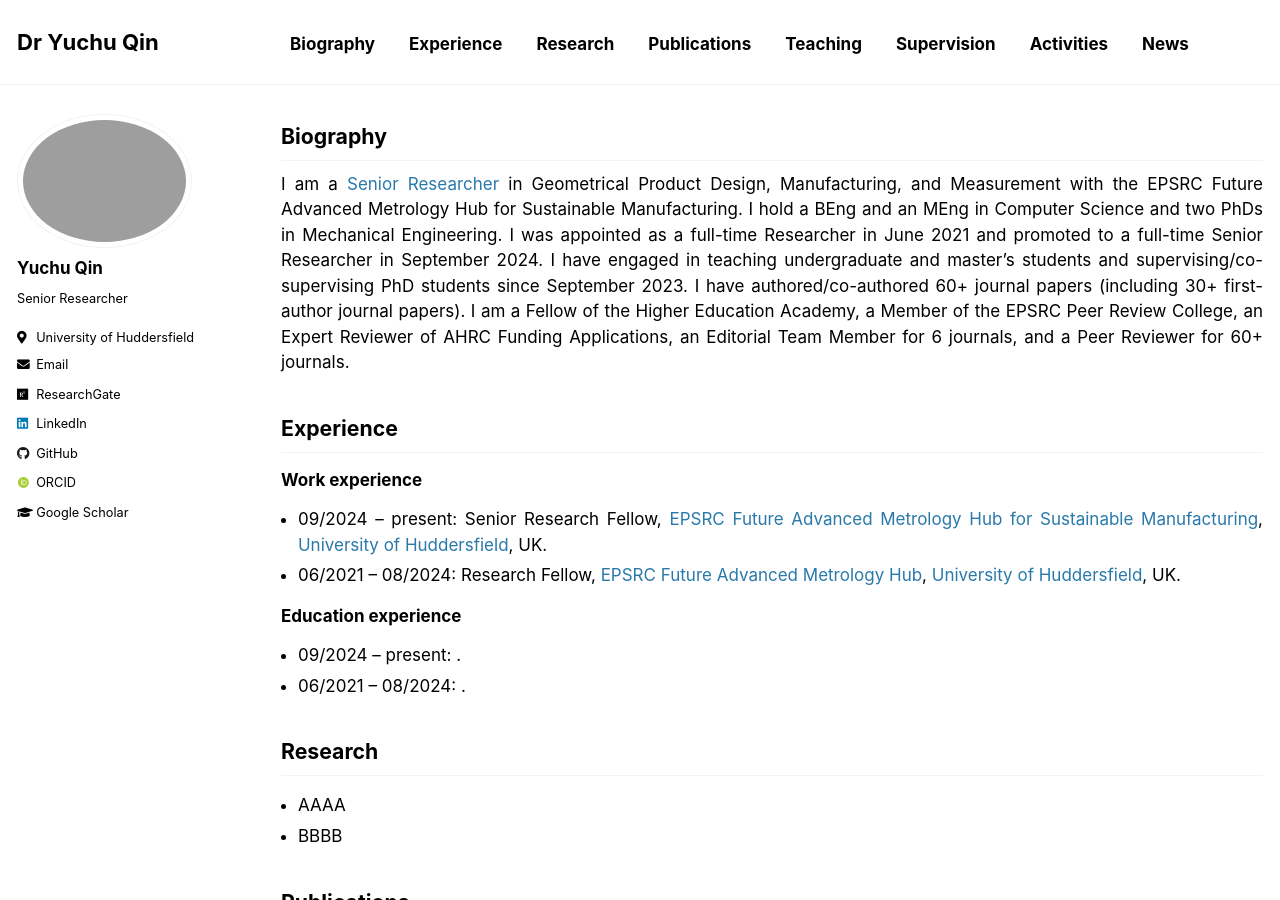
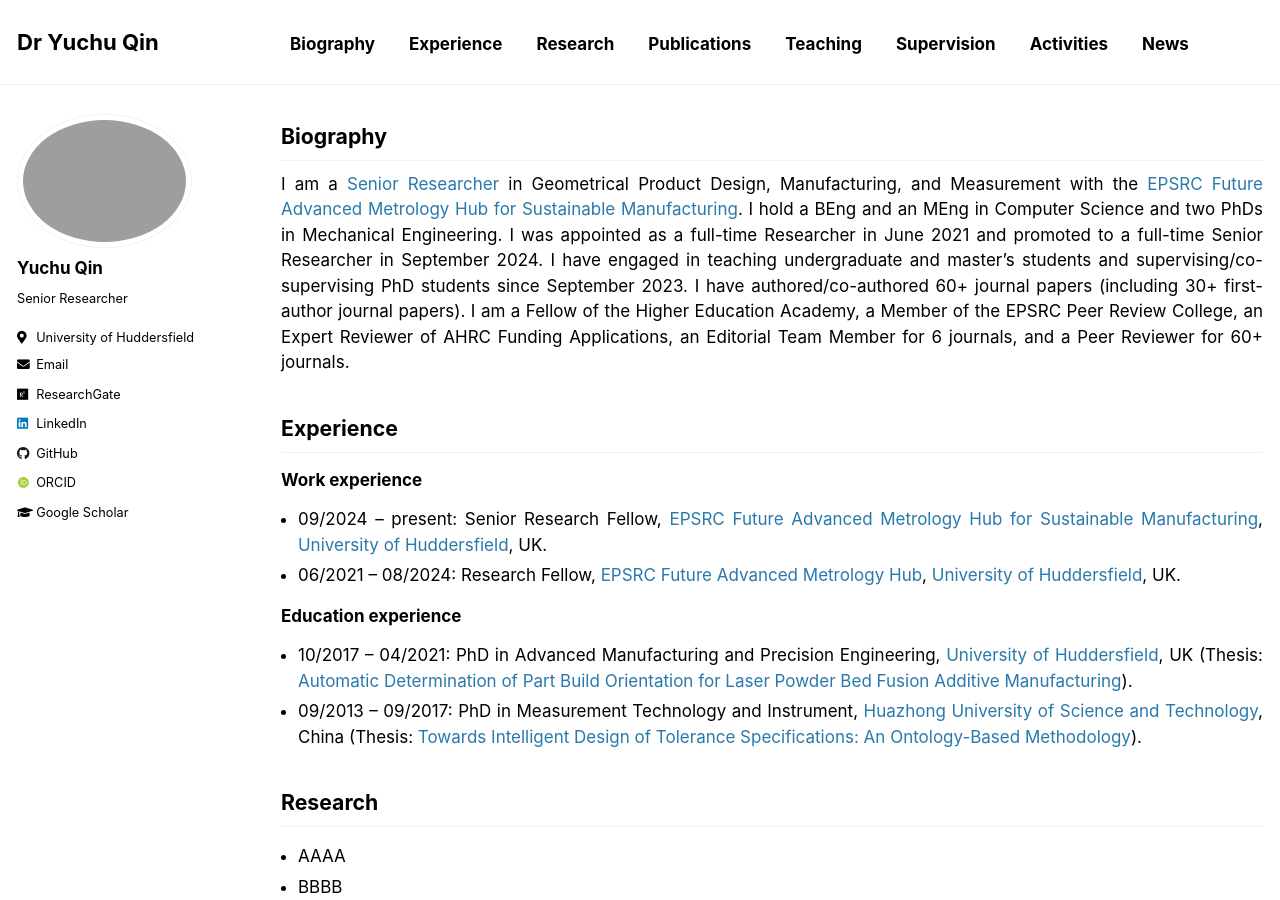
Before and after one commit to yuchu-qin/yuchu-qin.github.io, a Jekyll site: the page built from _pages/index.md, in a window 1280 px wide and 900 px high. Built offline with Jekyll 4.4.1, drawn with Linux system fonts in a browser that asks for light colours; some web fonts are replaced; our own code applies the rules of GitHub Pages for plain Markdown files.

Commit message:
Update index.md

```diff
--- a/_pages/index.md
+++ b/_pages/index.md
@@ -5,7 +5,7 @@ author_profile: true
 
 ## Biography
 
-I am a [Senior Researcher](https://pure.hud.ac.uk/en/persons/yuchu-qin) in Geometrical Product Design, Manufacturing, and Measurement with the EPSRC Future Advanced Metrology Hub for Sustainable Manufacturing. I hold a BEng and an MEng in Computer Science and two PhDs in Mechanical Engineering. I was appointed as a full-time Researcher in June 2021 and promoted to a full-time Senior Researcher in September 2024. I have engaged in teaching undergraduate and master’s students and supervising/co-supervising PhD students since September 2023. I have authored/co-authored 60+ journal papers (including 30+ first-author journal papers). I am a Fellow of the Higher Education Academy, a Member of the EPSRC Peer Review College, an Expert Reviewer of AHRC Funding Applications, an Editorial Team Member for 6 journals, and a Peer Reviewer for 60+ journals.
+I am a [Senior Researcher](https://pure.hud.ac.uk/en/persons/yuchu-qin) in Geometrical Product Design, Manufacturing, and Measurement with the [EPSRC Future Advanced Metrology Hub for Sustainable Manufacturing](https://research.hud.ac.uk/institutes-centres/cpt/). I hold a BEng and an MEng in Computer Science and two PhDs in Mechanical Engineering. I was appointed as a full-time Researcher in June 2021 and promoted to a full-time Senior Researcher in September 2024. I have engaged in teaching undergraduate and master’s students and supervising/co-supervising PhD students since September 2023. I have authored/co-authored 60+ journal papers (including 30+ first-author journal papers). I am a Fellow of the Higher Education Academy, a Member of the EPSRC Peer Review College, an Expert Reviewer of AHRC Funding Applications, an Editorial Team Member for 6 journals, and a Peer Reviewer for 60+ journals.
 
 ## Experience
 ### Work experience
@@ -13,8 +13,8 @@ I am a [Senior Researcher](https://pure.hud.ac.uk/en/persons/yuchu-qin) in Geome
 - 06/2021 – 08/2024: Research Fellow, [EPSRC Future Advanced Metrology Hub](https://research.hud.ac.uk/institutes-centres/cpt/), [University of Huddersfield](https://www.hud.ac.uk/), UK.
 
 ### Education experience
-- 09/2024 – present: .
-- 06/2021 – 08/2024: .
+- 10/2017 – 04/2021: PhD in Advanced Manufacturing and Precision Engineering, [University of Huddersfield](https://www.hud.ac.uk/), UK (Thesis: [Automatic Determination of Part Build Orientation for Laser Powder Bed Fusion Additive Manufacturing](https://eprints.hud.ac.uk/id/eprint/35529/)).
+- 09/2013 – 09/2017: PhD in Measurement Technology and Instrument, [Huazhong University of Science and Technology](https://english.hust.edu.cn/), China (Thesis: [Towards Intelligent Design of Tolerance Specifications: An Ontology-Based Methodology](https://cdmd.cnki.com.cn/Article/CDMD-10487-1018784432.htm)).
 
 ## Research
 - AAAA
```
